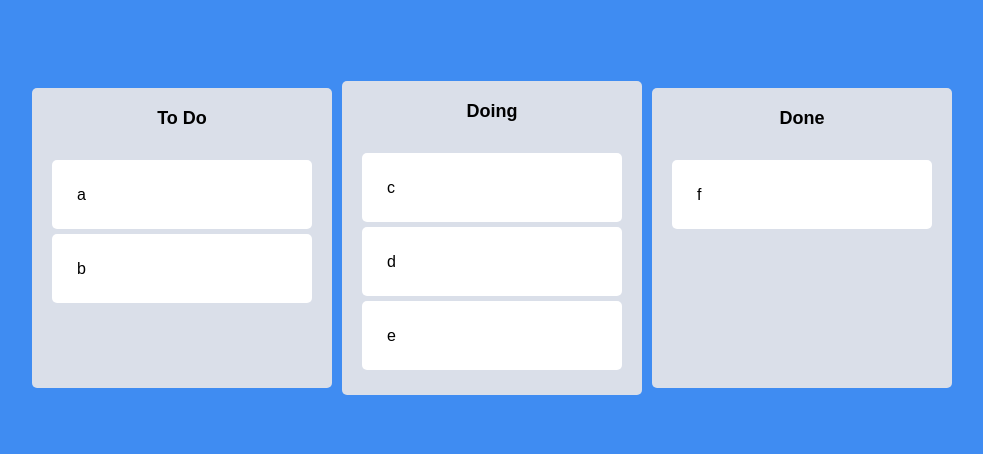
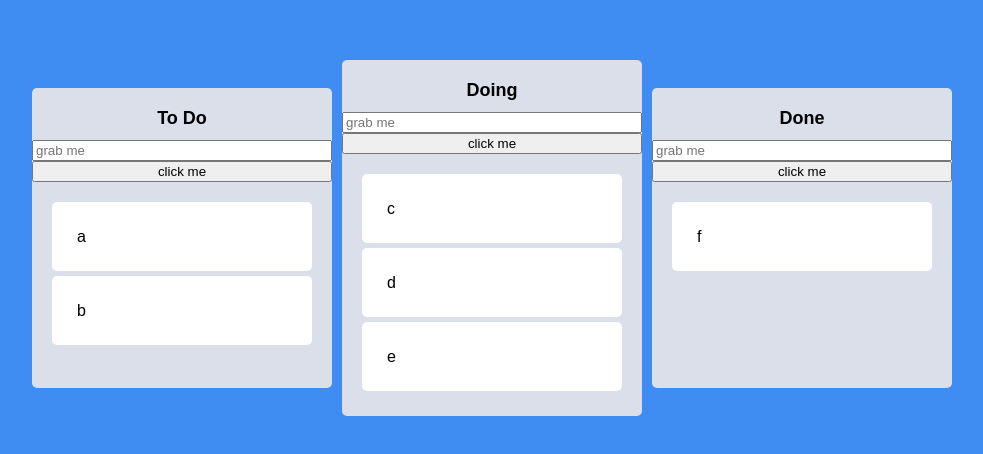
Before and after one commit to peppersora/react-todo-app, a React (Create React App) app: page / in a window 1280 px wide. Shown: the part 162-616 px from the top of the page, without its empty margins (148-1131 px from the left). Built offline with nearby package versions, Linux system fonts and the light colour scheme.

Commit message:
reference

```diff
--- a/src/components/Board.tsx
+++ b/src/components/Board.tsx
@@ -1,3 +1,4 @@
+import { useRef } from "react";
 import { Droppable } from "react-beautiful-dnd";
 import styled from "styled-components";
 import DraggableCard from "./DraggableCard";
@@ -46,9 +47,16 @@
 
 function Board({toDos,boardId}:
     IBoardProps){
+      const inputRef = useRef<HTMLInputElement>(null);
+      const onClick = () => {
+        inputRef.current?.focus();
+        setTimeout(() => {inputRef.current?.blur()},5000);
+      };
     return(
         <Wrapper>
             <Title>{boardId}</Title>
+            <input ref={inputRef} placeholder="grab me"/>
+            <button onClick={onClick}>click me</button>
       <Droppable droppableId={boardId}>
         {(magic,info) =>
         <Area isDraggingOver={info.isDraggingOver}
```
